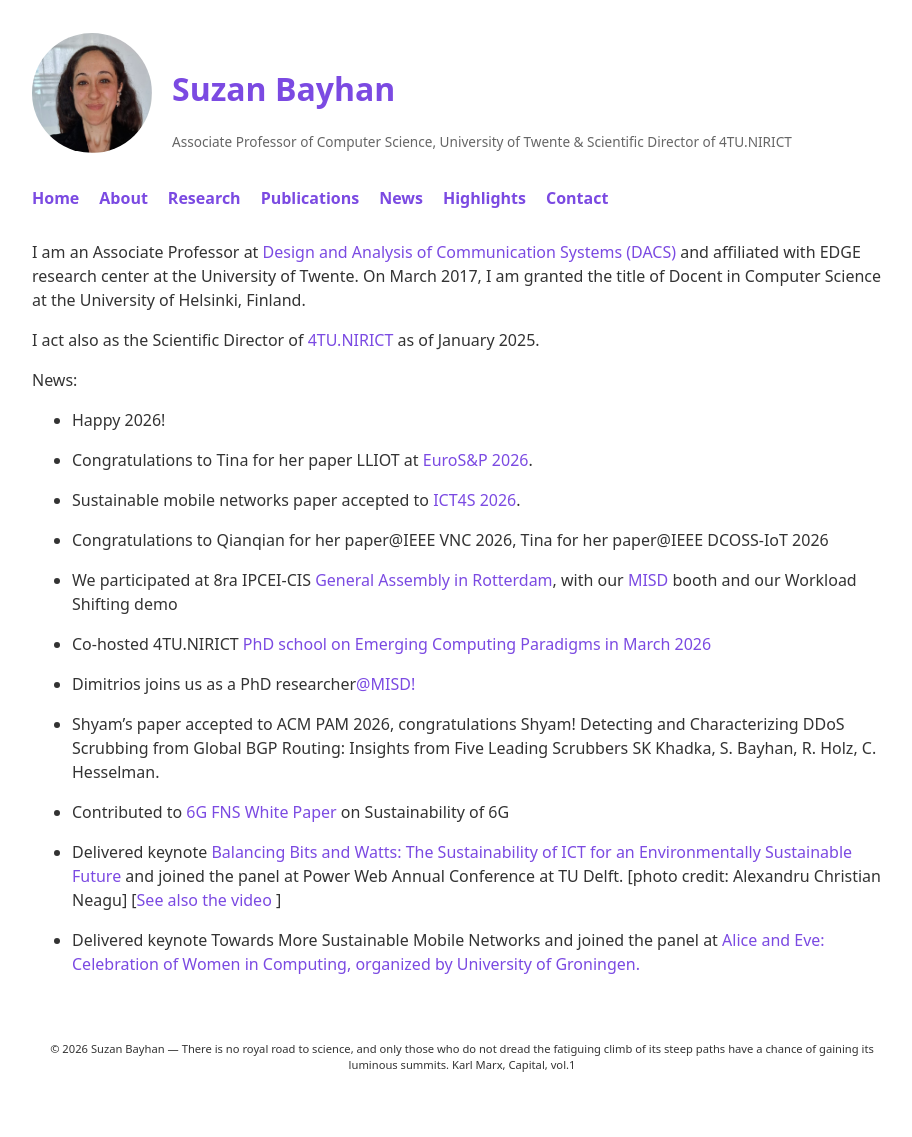
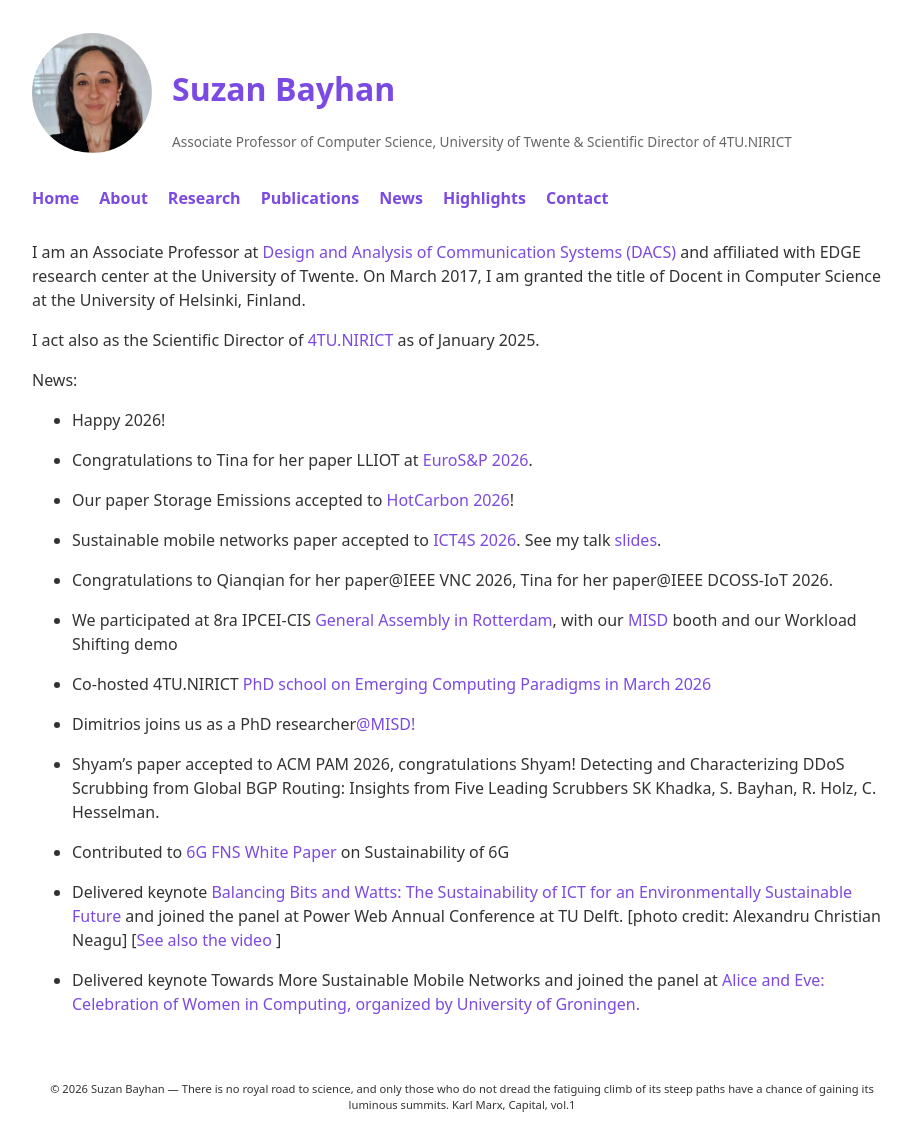
Before and after one commit to suzanbayhan/suzanbayhan.github.io, a Jekyll site: the page built from index.md, in a window 1280 px wide. Shown: the whole page, without its empty margins (178-1090 px from the left). Built offline with Jekyll 4.4.1, drawn with Linux system fonts in a browser that asks for light colours; before the commit the page ends 1097 px from its top, so only the background shows below that.

Commit message:
ict4s and hotcarbon

```diff
--- a/index.md
+++ b/index.md
@@ -12,9 +12,11 @@ News:
 
 - Congratulations to Tina for her paper LLIOT at <a href="https://eurosp2026.ieee-security.org/" target="_blank">EuroS&P 2026</a>.
 
-- Sustainable mobile networks paper accepted to <a href="https://conf.researchr.org/home/ict4s-2026" target="_blank">ICT4S 2026</a>.
+- Our paper Storage Emissions accepted to <a href="https://hotcarbon.org/" target="_blank">HotCarbon 2026</a>!
 
-- Congratulations to Qianqian for her paper@IEEE VNC 2026, Tina for her paper@IEEE DCOSS-IoT 2026
+- Sustainable mobile networks paper accepted to <a href="https://conf.researchr.org/home/ict4s-2026" target="_blank">ICT4S 2026</a>.  See my talk <a href="/pdf/26-ict4s-talk.pdf" target="_blank">slides</a>.
+
+- Congratulations to Qianqian for her paper@IEEE VNC 2026, Tina for her paper@IEEE DCOSS-IoT 2026.
 
 - We participated at 8ra IPCEI-CIS <a href="https://www.8ra.com/wp-content/uploads/8ra_Summit-202603190873-photo-SjoerdvdHucht-2-1156x707.jpg" target="_blank">General Assembly in Rotterdam</a>, with our <a href="https://www.utwente.nl/en/misd/" target="_blank">MISD</a> booth and our Workload Shifting demo
 
```
Also changed, not shown: publications.md (+2 -1 lines), 1 other file.
